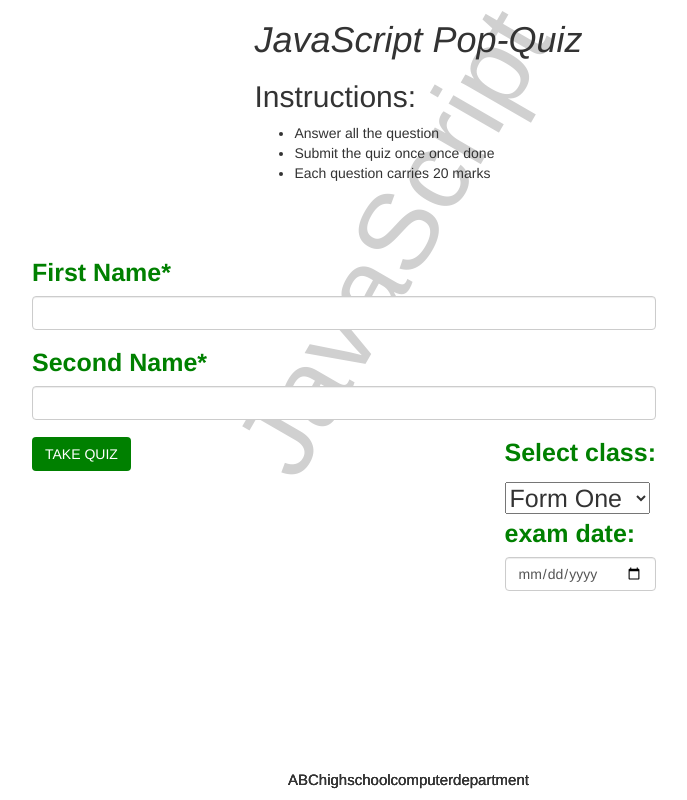
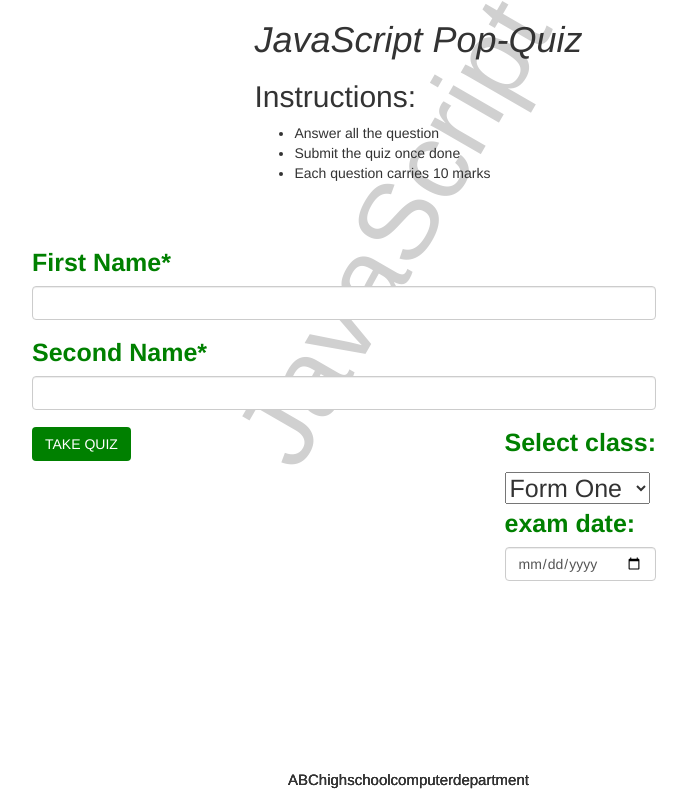
Before and after one commit to FridahKimathi/quiz-board, a plain HTML site: page index.html in a window 1280 px wide. Shown: the whole page, without its empty margins (296-983 px from the left). Drawn offline with nearby package versions, Linux system fonts and the light colour scheme.

Commit message:
paragraph added

```diff
--- a/index.html
+++ b/index.html
@@ -18,15 +18,14 @@
       <h2>Instructions:</h2>
       <ul>
         <li>Answer all the question</li>
-        <li>Submit the quiz once once done</li>
-        <li>Each question carries 20 marks</li>
+        <li>Submit the quiz once  done</li>
+        <li>Each question carries 10 marks</li>
     </ul>
     </div>
     <div class="container">
         <form>
           <div id="intro">
 
-            <p></p>
             <div class="form-group">
               <label for="name">First Name*</label>
               <input class="form-control" type="text" id="firstName">
@@ -244,7 +243,7 @@
             <p class="text-center name-display"></p>
             <p class="text-center">Your score is:</p>
             <p class="text-center scoreDisplay"></p>
-
+            <p class="all-questions">All questions <strong>MUST</strong>be answered!!!</p>
             <button id="retake" class="btn">Retake Quiz</button>
         </div>
             <img id="nice-try" src="https://thumbs.gfycat.com/ScarceAncientBlackmamba-size_restricted.gif">
```
